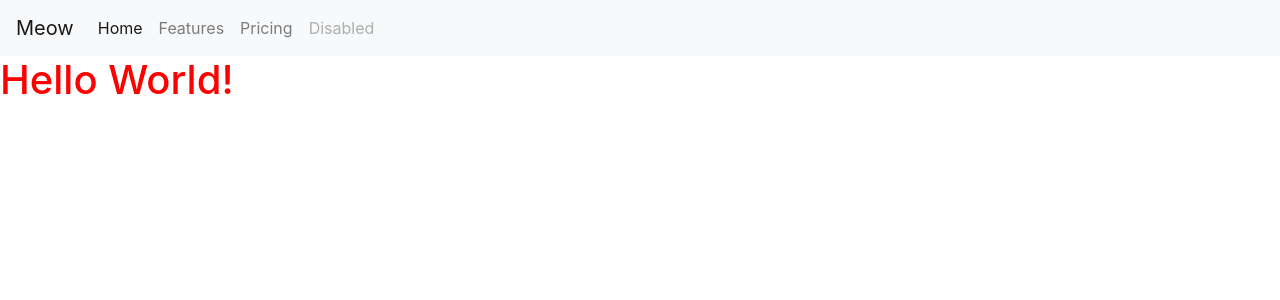
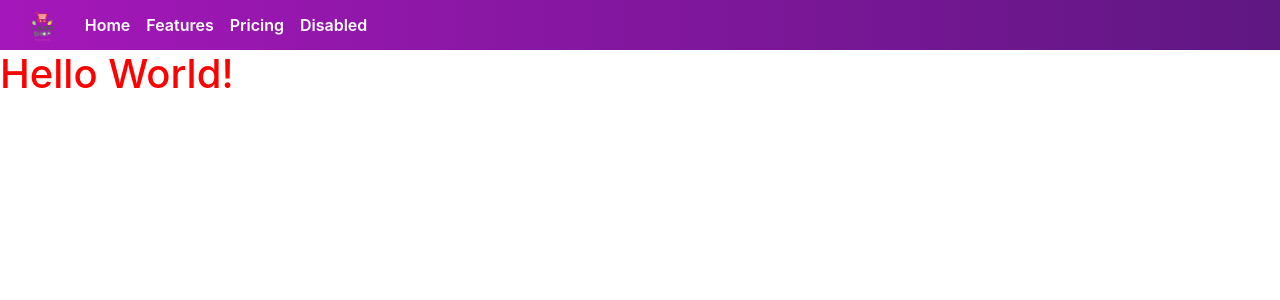
Before and after one commit to iceschp/otop-web, a PHP site: page / in a window 1280 px wide. Shown: the top 300 px of the page. Run offline with PHP 8.4, Linux system fonts and the light colour scheme.

Commit message:
continue 12:42

```diff
--- a/index.html
+++ b/index.html
@@ -6,15 +6,17 @@
         <link rel="stylesheet" href="https://cdn.jsdelivr.net/npm/bootstrap@4.5.3/dist/css/bootstrap.min.css">
         <script src="https://code.jquery.com/jquery-3.5.1.slim.min.js"></script>
         <script src="https://cdn.jsdelivr.net/npm/bootstrap@4.5.3/dist/js/bootstrap.bundle.min.js"></script>
-        <link rel = "icon" href =  "img/icon.png" type = "icon">
+        <link rel = "icon" href =  "icon.png" type = "icon">
     </head>
     <body>
         <nav class="navbar navbar-expand-lg navbar-light bg-light">
-            <a class="navbar-brand" href="#">Meow</a>
-            <button class="navbar-toggler" type="button" data-toggle="collapse" data-target="#navbarNavAltMarkup" aria-controls="navbarNavAltMarkup" aria-expanded="false" aria-label="Toggle navigation">
+            <a class="navbar-brand" href="#"><img src ="realicon.png"></a>
+            <button class="navbar-toggler  " type="button" data-toggle="collapse" data-target="#navbarNavAltMarkup" aria-controls="navbarNavAltMarkup" aria-expanded="false" aria-label="Toggle navigation">
               <span class="navbar-toggler-icon"></span>
+              <i class="fa fa-bars"></i>
             </button>
             <div class="collapse navbar-collapse" id="navbarNavAltMarkup">
+
               <div class="navbar-nav">
                 <a class="nav-link active" href="#">Home <span class="sr-only">(current)</span></a>
                 <a class="nav-link" href="#">Features</a>
--- a/stylesheet.css
+++ b/stylesheet.css
@@ -1,3 +1,37 @@
 h1{
     color: red;
 }
+*{
+    padding: 0;
+    margin: 0;
+}
+body{
+    font-family: sans-serif;
+}
+#nav-bar{
+    position: sticky;
+    top: 0;
+    z-index: 10;
+}
+.navbar{
+    background-image: linear-gradient(to right, #a517ba,#5f1782);
+    padding: 0 !important;
+}
+.navbar-nav a{
+    color: #fff !important;
+    font-weight: 600;
+
+}
+
+.navbar-brand img{
+    height: 40px;
+    padding-left: 20px;
+}
+
+.navbar-nav{
+    padding: 0 10px;
+}
+.fa-bars{
+    color: #fff;
+    font-size: 30px !important;
+}
```
Also changed, not shown: icon.png (added), realicon.png (added).
